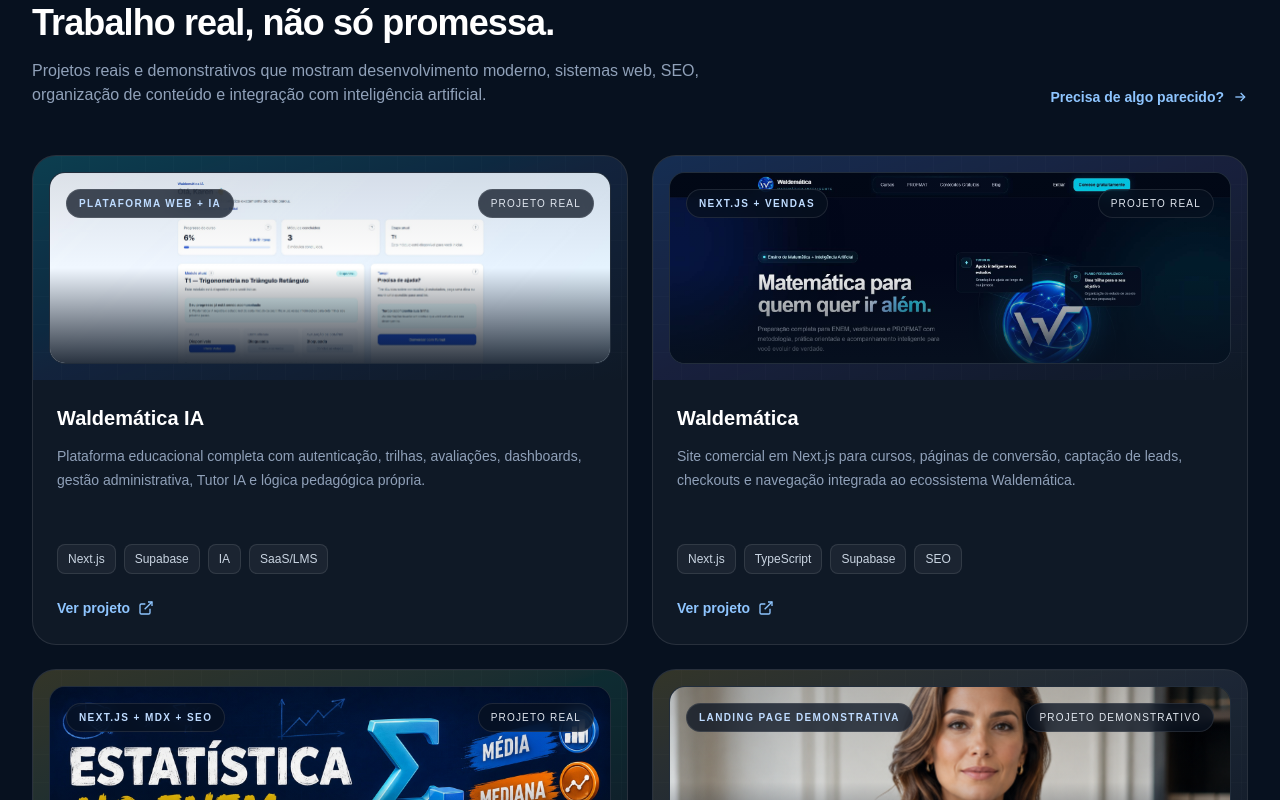
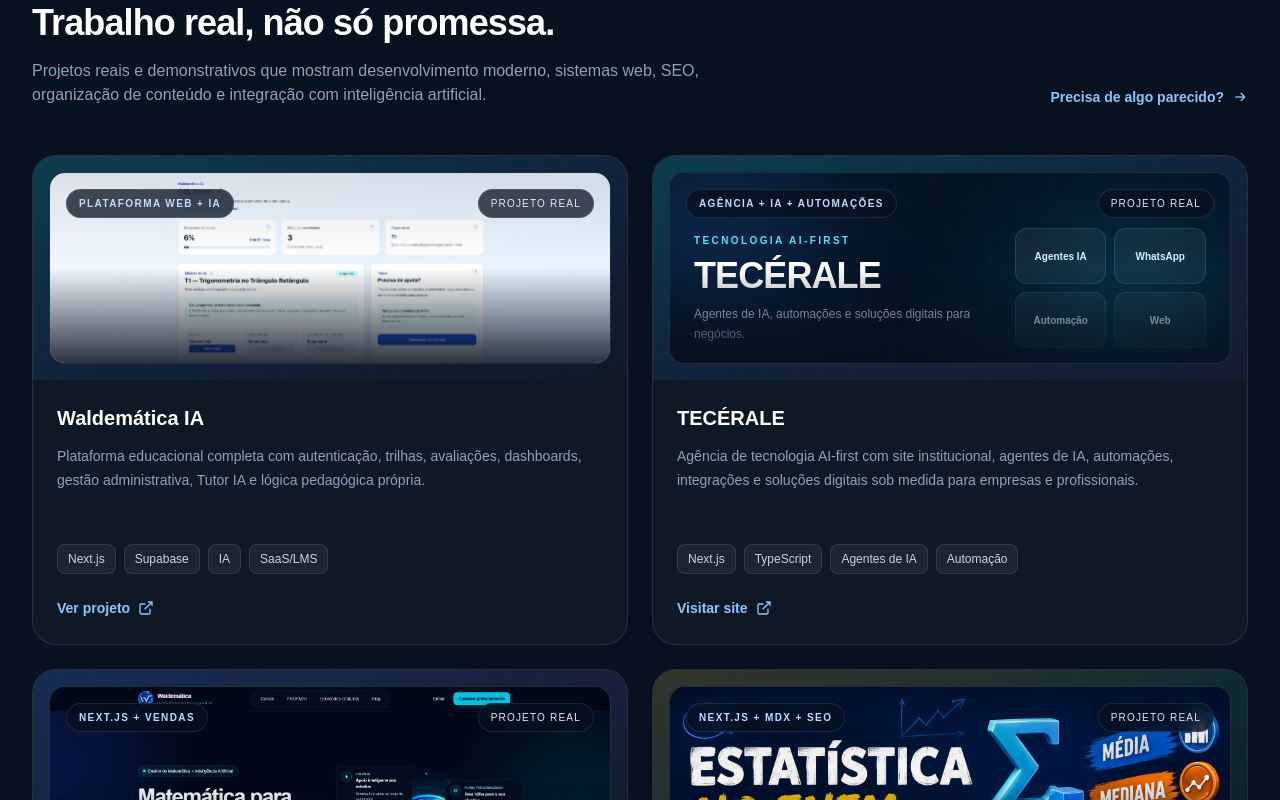
Before and after one commit to waldematica-design/walbrasil-dev, a Next.js app: page / in a window 1280 px wide. Shown: the part 2820-3620 px from the top of the page. Built offline with nearby package versions, Linux system fonts and the light colour scheme.

Commit message:
feat: add TECÉRALE to featured projects

```diff
--- a/src/app/page.tsx
+++ b/src/app/page.tsx
@@ -66,6 +66,18 @@
     type: "Projeto real",
     image: "/projetos/waldematica-ia/dashboard-aluno.jpg",
     imageAlt: "Dashboard real da plataforma Waldemática IA",
+  },
+  {
+    eyebrow: "AGÊNCIA + IA + AUTOMAÇÕES",
+    title: "TECÉRALE",
+    description:
+      "Agência de tecnologia AI-first com site institucional, agentes de IA, automações, integrações e soluções digitais sob medida para empresas e profissionais.",
+    stack: ["Next.js", "TypeScript", "Agentes de IA", "Automação"],
+    href: TECERALE_URL,
+    accent: "from-cyan-400/20 via-blue-500/10 to-indigo-500/5",
+    type: "Projeto real",
+    image: "/branding/wal-brasil-logo.png",
+    imageAlt: "TECÉRALE — agentes de IA, automações e desenvolvimento web",
   },
   {
     eyebrow: "NEXT.JS + VENDAS",
@@ -425,6 +437,38 @@
                   <div className="absolute inset-0 opacity-20 [background-image:linear-gradient(rgba(255,255,255,.08)_1px,transparent_1px),linear-gradient(90deg,rgba(255,255,255,.08)_1px,transparent_1px)] [background-size:28px_28px]" />
 
                   <div className="absolute inset-4 overflow-hidden rounded-2xl border border-white/10 bg-[#091625]">
+                    {project.title === "TECÉRALE" ? (
+                      <div className="absolute inset-0 overflow-hidden bg-[#061425]">
+                        <div className="absolute -left-10 -top-12 h-44 w-44 rounded-full bg-blue-500/25 blur-3xl" />
+                        <div className="absolute -bottom-16 right-0 h-52 w-52 rounded-full bg-cyan-400/20 blur-3xl" />
+                        <div className="absolute inset-0 opacity-20 [background-image:linear-gradient(rgba(56,189,248,.16)_1px,transparent_1px),linear-gradient(90deg,rgba(56,189,248,.16)_1px,transparent_1px)] [background-size:32px_32px]" />
+
+                        <div className="absolute inset-x-6 bottom-6 top-16 flex items-center justify-between gap-6">
+                          <div className="max-w-[58%]">
+                            <p className="text-[10px] font-semibold uppercase tracking-[0.24em] text-cyan-300">
+                              Tecnologia AI-first
+                            </p>
+                            <p className="mt-2 text-3xl font-black tracking-tight text-white sm:text-4xl">
+                              TECÉRALE
+                            </p>
+                            <p className="mt-2 text-xs leading-5 text-slate-300">
+                              Agentes de IA, automações e soluções digitais para negócios.
+                            </p>
+                          </div>
+
+                          <div className="grid w-[38%] grid-cols-2 gap-2">
+                            {["Agentes IA", "WhatsApp", "Automação", "Web"].map((item) => (
+                              <div
+                                key={item}
+                                className="flex min-h-14 items-center justify-center rounded-xl border border-cyan-300/15 bg-white/[0.055] px-2 text-center text-[10px] font-semibold text-cyan-100 backdrop-blur"
+                              >
+                                {item}
+                              </div>
+                            ))}
+                          </div>
+                        </div>
+                      </div>
+                    ) : (
                       <Image
                         src={project.image}
                         alt={project.imageAlt}
@@ -438,6 +482,7 @@
                               : "object-cover object-top"
                         }`}
                       />
+                    )}
 
                     <div className="absolute inset-0 bg-gradient-to-t from-[#07111f]/85 via-transparent to-[#07111f]/10" />
 
@@ -471,9 +516,15 @@
 
                   <a
                     href={project.href}
+                    target={project.href.startsWith("http") ? "_blank" : undefined}
+                    rel={project.href.startsWith("http") ? "noreferrer" : undefined}
                     className="mt-6 inline-flex items-center gap-2 text-sm font-semibold text-blue-300 transition hover:text-blue-200"
                   >
-                    {project.type === "Projeto demonstrativo" ? "Ver demonstração" : "Ver projeto"}
+                    {project.href.startsWith("http")
+                      ? "Visitar site"
+                      : project.type === "Projeto demonstrativo"
+                        ? "Ver demonstração"
+                        : "Ver projeto"}
                     <ExternalIcon />
                   </a>
                 </div>
```
Lines whose indentation alone changed are shown as unchanged.
